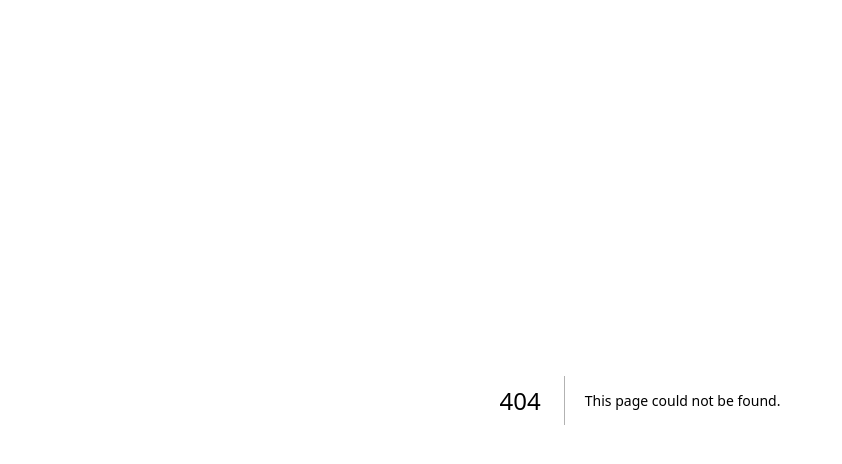
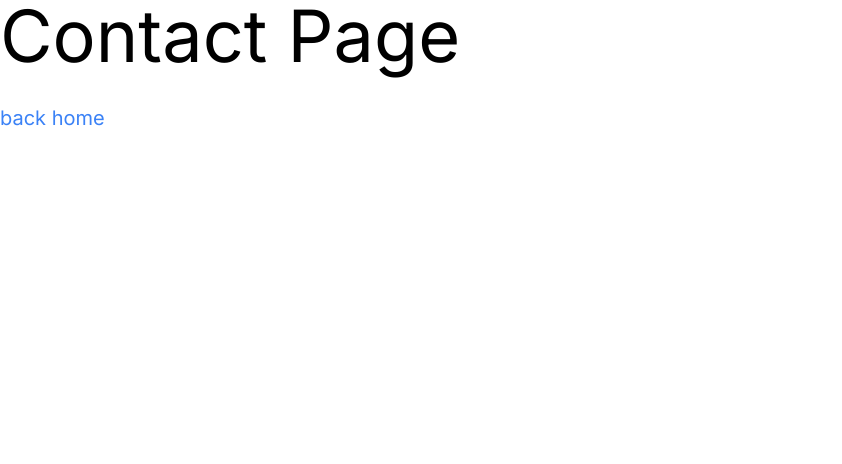
Before and after one commit to obourgeois971/nextjs-learn, a Next.js app: page /info/contact in a window 1280 px wide. Before the commit this address had no page. Shown: the top 464 px of the page, without its empty margins (0-842 px from the left). Built offline with nearby package versions, Linux system fonts and the light colour scheme.

Commit message:
Nested Rotes

```diff
--- /dev/null
+++ b/app/info/contact/page.tsx
@@ -0,0 +1,14 @@
+import Link from 'next/link';
+
+function ContactPage() {
+  return (
+    <div>
+      <h1 className='text-7xl'>Contact Page</h1>
+      <Link href='/' className='text-xl text-blue-500 inline-block mt-8'>
+        back home
+      </Link>
+    </div>
+  );
+}
+
+export default ContactPage;
```
